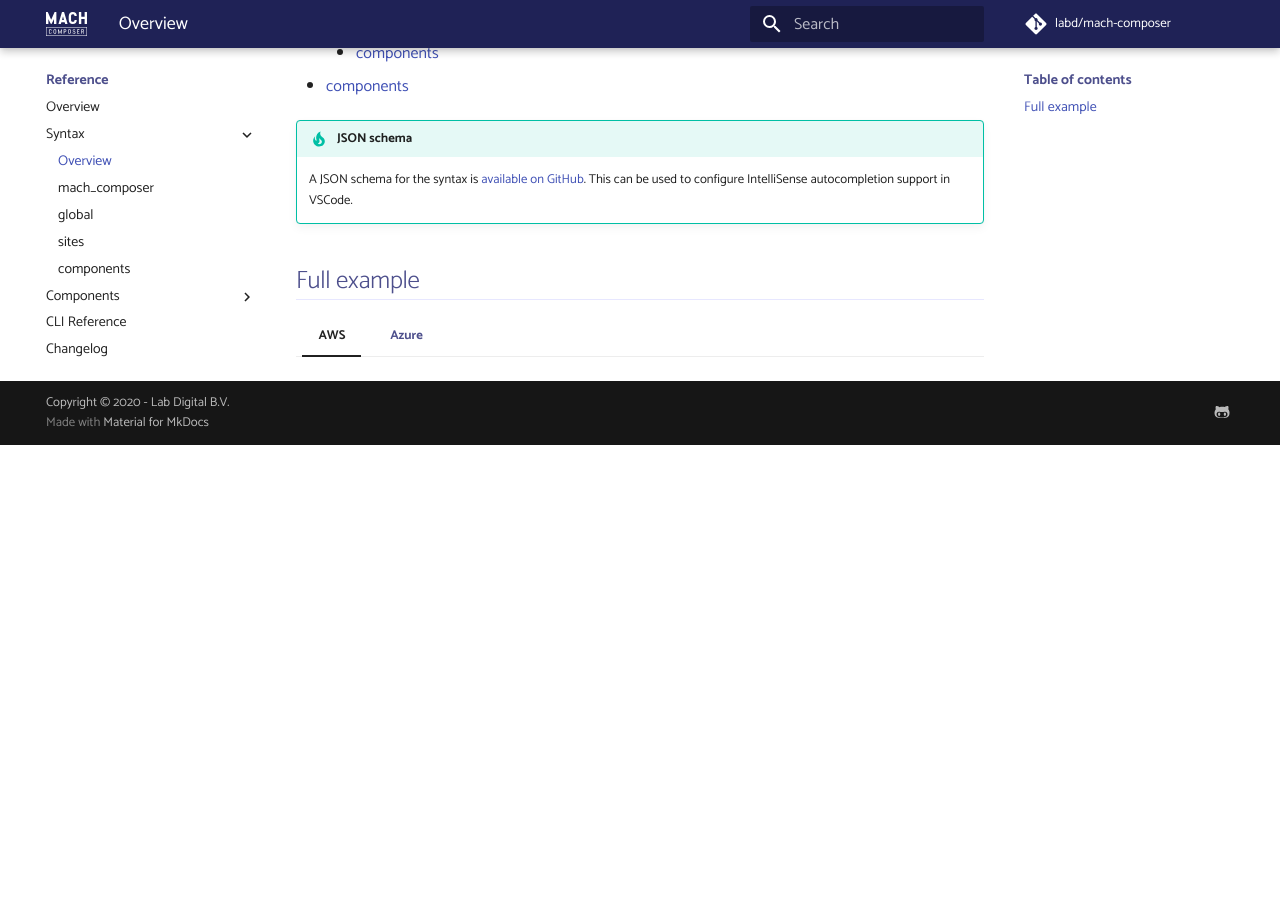
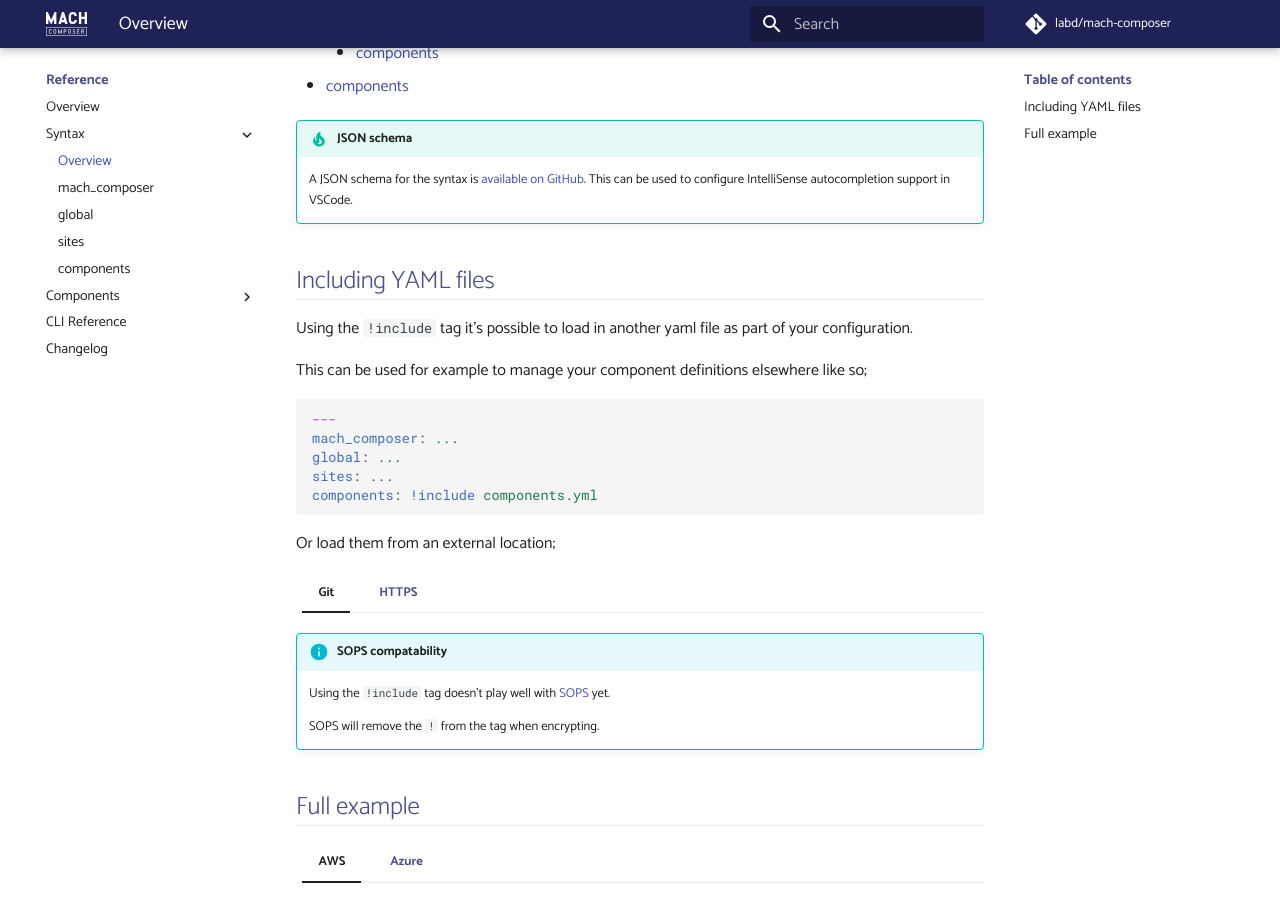
Before and after one commit to mach-composer/mach-composer-cli, an MkDocs documentation site: the page built from docs/src/reference/syntax/index.md, in a window 1280 px wide and 900 px high, scrolled down 934 px. Built offline with MkDocs 1.6.1 and Material for MkDocs 9.7.7, drawn with Linux system fonts in a browser that asks for light colours; a script that is not in the unit is left out; comment, search, counter and statistics services are not loaded; before the commit the page ends 1379 px from its top, so only the background shows below that.

Commit message:
Document !include tag

````diff
--- a/docs/src/reference/syntax/index.md
+++ b/docs/src/reference/syntax/index.md
@@ -29,6 +29,44 @@ The configuration file has the following structure:
 
 !!! tip "JSON schema"
     A JSON schema for the syntax is [available on GitHub](https://github.com/labd/mach-composer/blob/master/schema.json). This can be used to configure IntelliSense autocompletion support in VSCode.
+
+## Including YAML files
+
+Using the `!include` tag it's possible to load in another yaml file as part of your configuration.
+
+This can be used for example to manage your component definitions elsewhere like so;
+
+```yaml
+---
+mach_composer: ...
+global: ...
+sites: ...
+components: !include components.yml
+```
+
+Or load them from an external location;
+
+=== "Git"
+    ```yaml
+    ---
+    mach_composer: ...
+    global: ...
+    sites: ...
+    components: !include git::https://github.com/your-org/mach-config.git@9f42fe2//components.yml
+    ```
+=== "HTTPS"
+    ```yaml
+    ---
+    mach_composer: ...
+    global: ...
+    sites: ...
+    components: !include https://www.your-org.com/mach/components.yml
+    ```
+
+!!! info "SOPS compatability"
+    Using the `!include` tag doesn't play well with [SOPS](../../howto/security/encrypt.md) yet.
+
+    SOPS will remove the `!` from the tag when encrypting.
 
 ## Full example
 
````
